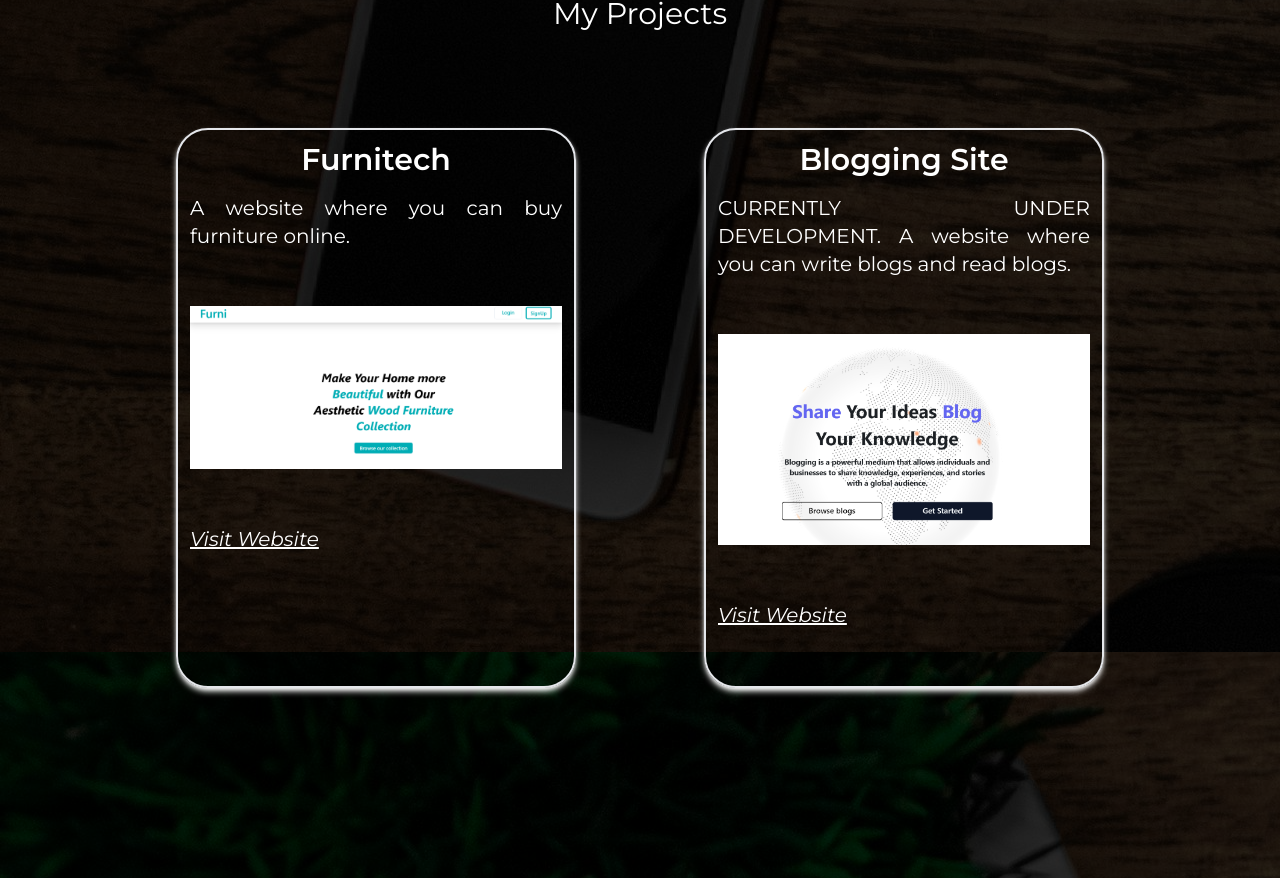
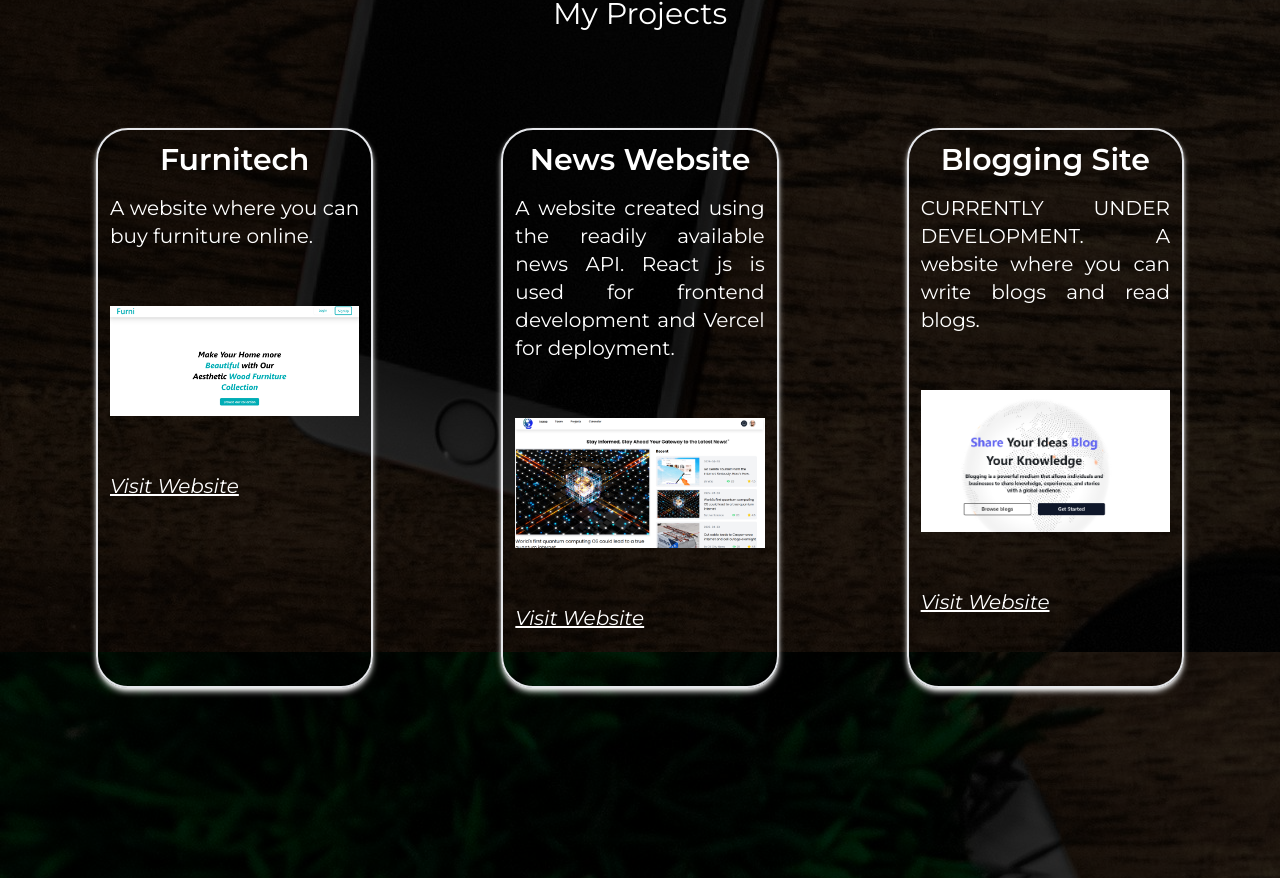
Before and after one commit to bhattaraisushma/Portfolio_, a React (Vite) app in the folder frontend/: page / in a window 1280 px wide. Shown: the part 1604-2482 px from the top of the page. Built offline with nearby package versions, Linux system fonts and the light colour scheme.

Commit message:
new project

```diff
--- a/frontend/src/components/data.js
+++ b/frontend/src/components/data.js
@@ -22,6 +22,12 @@
 //     link:"https://ragat-nepal-1edt-git-master-bhattaraisushmas-projects.vercel.app/"
 // },
 {
+    Title:"News Website",
+    Description:"A website created using the readily available news API. React js is used for frontend development and Vercel for deployment.",
+    image:"/newsite.png",
+    link:"https://news-site-one-pi.vercel.app/"
+},
+{
     Title:"Blogging Site",
     image:"/blog.png",
     Description:"CURRENTLY UNDER DEVELOPMENT. A website where you can write blogs and read blogs.",
```
Also changed, not shown: frontend/public/newsite.png (added).
